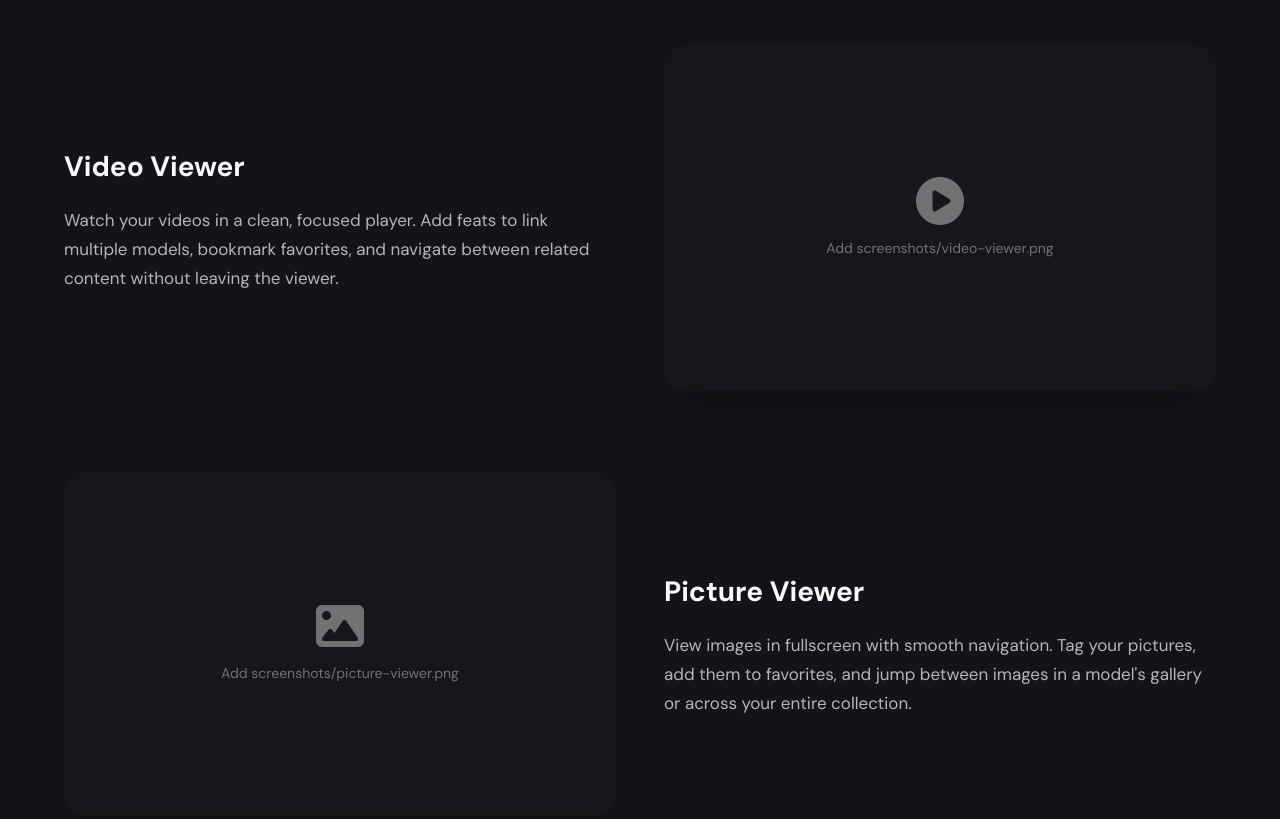
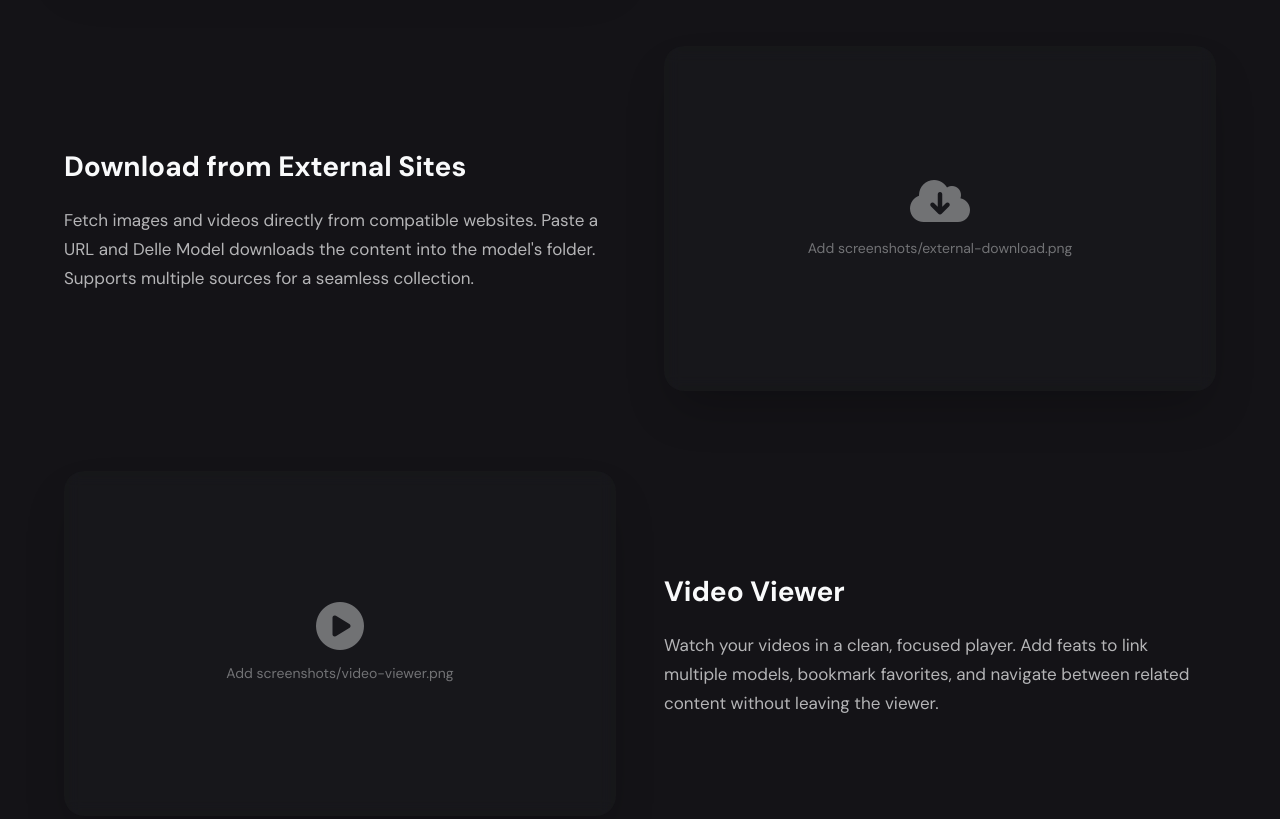
Before and after one commit to Delle-orga/Delle-Model-LP, a plain HTML site: page index.html in a window 1280 px wide. Shown: the part 3260-4079 px from the top of the page. Drawn offline with nearby package versions, Linux system fonts and the light colour scheme.

Commit message:
feat(index): Update Open Graph title and add new screenshot section for downloading from external sites

```diff
--- a/index.html
+++ b/index.html
@@ -12,7 +12,7 @@
 
   <!-- Open Graph -->
   <meta property="og:type" content="website" />
-  <meta property="og:title" content="Delle Model — Desktop content & model manager" />
+  <meta property="og:title" content="Delle Model — Desktop model manager" />
   <meta property="og:description" content="Locally hosted desktop app to manage, organize and sync your models and their multimedia content." />
   <meta property="og:url" content="https://dellemodel.app/" />
   <meta property="og:image" content="https://dellemodel.app/og-image.png" />
@@ -1244,6 +1244,17 @@
 
     <div class="screenshot-item reverse fade-up delay-4">
       <div class="screenshot-frame liquid-glass">
+        <img src="screenshots/external-download.png" alt="Download from external site" onerror="this.style.display='none'; this.nextElementSibling.style.display='flex';" />
+        <div class="screenshot-placeholder" style="display:none;"><i class="fas fa-cloud-download-alt"></i><span>Add screenshots/external-download.png</span></div>
+      </div>
+      <div class="screenshot-content">
+        <h3>Download from External Sites</h3>
+        <p>Fetch images and videos directly from compatible websites. Paste a URL and Delle Model downloads the content into the model's folder. Supports multiple sources for a seamless collection.</p>
+      </div>
+    </div>
+
+    <div class="screenshot-item fade-up delay-5">
+      <div class="screenshot-frame liquid-glass">
         <img src="screenshots/video-viewer.png" alt="Video viewer" onerror="this.style.display='none'; this.nextElementSibling.style.display='flex';" />
         <div class="screenshot-placeholder" style="display:none;"><i class="fas fa-play-circle"></i><span>Add screenshots/video-viewer.png</span></div>
       </div>
@@ -1253,7 +1264,7 @@
       </div>
     </div>
 
-    <div class="screenshot-item fade-up delay-5">
+    <div class="screenshot-item reverse fade-up delay-6">
       <div class="screenshot-frame liquid-glass">
         <img src="screenshots/picture-viewer.png" alt="Picture viewer" onerror="this.style.display='none'; this.nextElementSibling.style.display='flex';" />
         <div class="screenshot-placeholder" style="display:none;"><i class="fas fa-image"></i><span>Add screenshots/picture-viewer.png</span></div>
```
